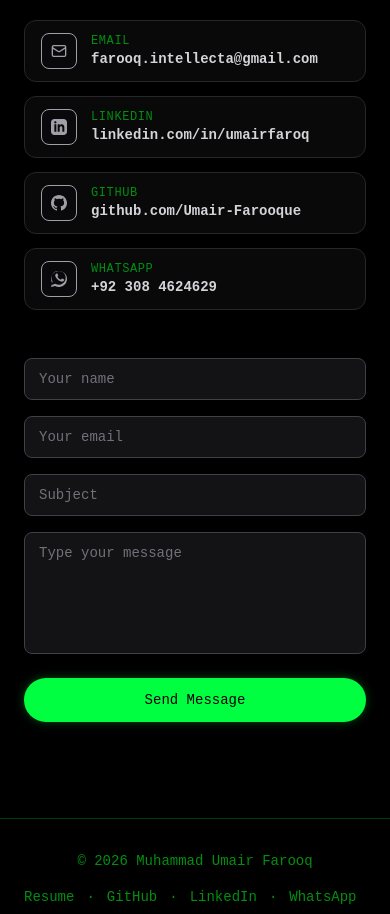
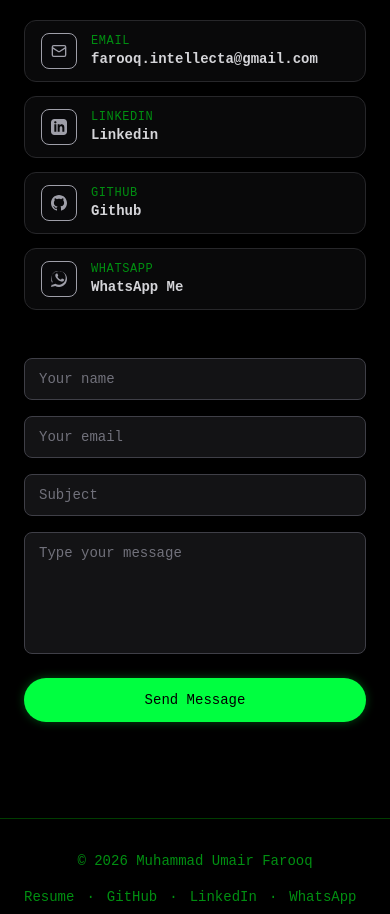
Before and after one commit to Umair-Farooque/Portfolio, a React (Vite) app: page / in a window 390 px wide. Shown: the part 6520-7434 px from the top of the page. Built offline with nearby package versions, Linux system fonts and the light colour scheme; the HTML template or start-up script is replaced by a standard one.

Commit message:
feat: simplify social link display labels
Replace full URLs and phone numbers with concise platform names for social links (LinkedIn, Github, WhatsApp Me) to improve UI clarity and readability.

```diff
--- a/src/components/CV.tsx
+++ b/src/components/CV.tsx
@@ -16,7 +16,7 @@ const socialLinks = [
     {
         name: 'LinkedIn',
         href: 'https://www.linkedin.com/in/umairfaroq/',
-        value: 'linkedin.com/in/umairfaroq',
+        value: 'Linkedin',
         icon: (
             <svg className="size-4" fill="currentColor" viewBox="0 0 24 24">
                 <path d="M19 0h-14c-2.761 0-5 2.239-5 5v14c0 2.761 2.239 5 5 5h14c2.762 0 5-2.239 5-5v-14c0-2.761-2.238-5-5-5zm-11 19h-3v-11h3v11zm-1.5-12.268c-.966 0-1.75-.779-1.75-1.75s.784-1.75 1.75-1.75 1.75.779 1.75 1.75-.784 1.75-1.75 1.75zm13.5 12.268h-3v-5.604c0-3.368-4-3.113-4 0v5.604h-3v-11h3v1.765c1.396-2.586 7-2.777 7 2.476v6.759z"/>
@@ -26,7 +26,7 @@ const socialLinks = [
     {
         name: 'GitHub',
         href: 'https://github.com/Umair-Farooque',
-        value: 'github.com/Umair-Farooque',
+        value: 'Github',
         icon: (
             <svg className="size-4" fill="currentColor" viewBox="0 0 24 24">
                 <path d="M12 0c-6.626 0-12 5.373-12 12 0 5.302 3.438 9.8 8.207 11.387.599.111.793-.261.793-.577v-2.234c-3.338.726-4.033-1.416-4.033-1.416-.546-1.387-1.333-1.756-1.333-1.756-1.089-.745.083-.729.083-.729 1.205.084 1.839 1.237 1.839 1.237 1.07 1.834 2.807 1.304 3.492.997.107-.775.418-1.305.762-1.604-2.665-.305-5.467-1.334-5.467-5.931 0-1.311.469-2.381 1.236-3.221-.124-.303-.535-1.524.117-3.176 0 0 1.008-.322 3.301 1.23.957-.266 1.983-.399 3.003-.404 1.02.005 2.047.138 3.006.404 2.291-1.552 3.297-1.23 3.297-1.23.653 1.653.242 2.874.118 3.176.77.84 1.235 1.911 1.235 3.221 0 4.609-2.807 5.624-5.479 5.921.43.372.823 1.102.823 2.222v3.293c0 .319.192.694.801.576 4.765-1.589 8.199-6.086 8.199-11.386 0-6.627-5.373-12-12-12z"/>
@@ -36,7 +36,7 @@ const socialLinks = [
     {
         name: 'WhatsApp',
         href: 'https://wa.me/923084624629',
-        value: '+92 308 4624629',
+        value: 'WhatsApp Me',
         icon: (
             <svg className="size-4" fill="currentColor" viewBox="0 0 24 24">
                 <path d="M.057 24l1.687-6.163c-1.041-1.804-1.588-3.849-1.587-5.946C.06 5.348 5.397.01 12.008.01c3.202.001 6.212 1.246 8.477 3.513 2.266 2.268 3.507 5.28 3.505 8.484-.004 6.657-5.34 11.997-11.953 11.997-2.005-.001-3.973-.502-5.724-1.455L0 24zm6.59-4.846c1.6.95 3.187 1.449 4.725 1.451 5.86.003 10.622-4.759 10.625-10.613.001-2.836-1.093-5.501-3.081-7.49-1.987-1.989-4.643-3.085-7.477-3.086-5.86 0-10.622 4.76-10.626 10.615-.001 1.944.505 3.843 1.467 5.514L1.139 21.07l5.508-1.916zm12.355-6.72c-.328-.164-1.944-.96-2.242-1.069-.298-.109-.516-.164-.732.164-.216.328-.838 1.069-1.026 1.287-.188.218-.376.246-.704.082-.328-.164-1.385-.51-2.637-1.628-.974-.869-1.631-1.943-1.821-2.271-.19-.328-.02-.505.144-.668.148-.147.328-.383.493-.574.164-.192.219-.328.328-.547.11-.219.055-.41-.027-.574-.082-.164-.732-1.765-.997-2.42-.258-.62-.52-.536-.732-.547-.188-.01-.403-.012-.619-.012-.216 0-.57.082-.87.41-.3.328-1.144 1.12-1.144 2.731 0 1.611 1.172 3.167 1.332 3.385.16.218 2.3 3.513 5.575 4.924.779.336 1.387.537 1.86.687.782.249 1.493.214 2.055.13.627-.094 1.944-.795 2.217-1.56.273-.765.273-1.42.191-1.56-.081-.137-.298-.219-.627-.383z"/>
```
